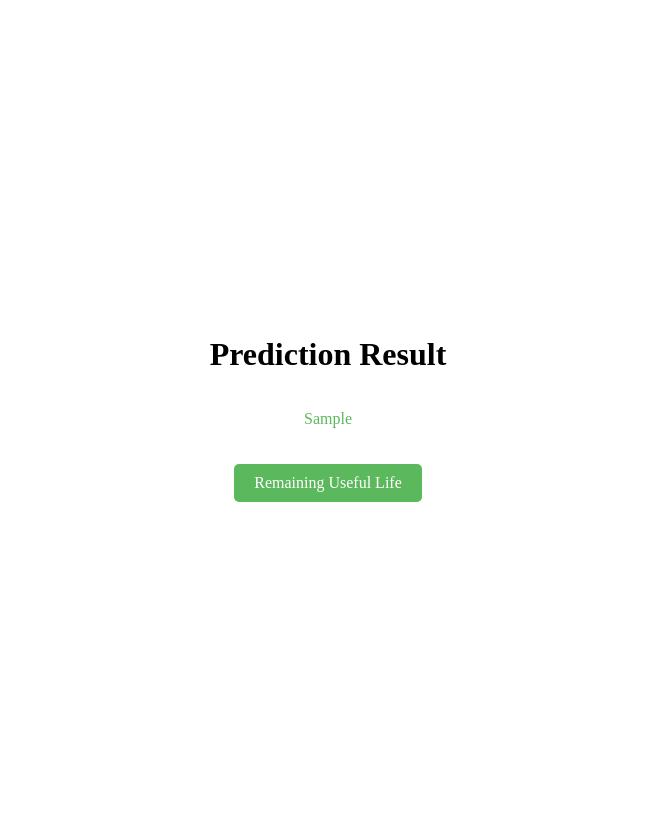
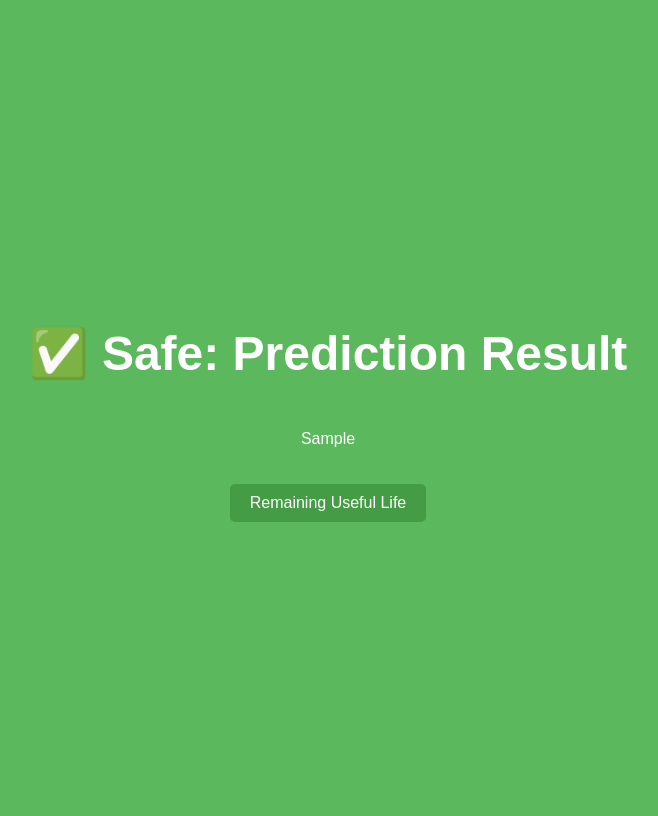
Before and after one commit to ayushgandhi904/Predictive_Maintenance, a Flask app: template templates/safe.html in a window 1280 px wide. Shown: the whole page, without its empty margins (312-970 px from the left). Run offline with Flask 3, Linux system fonts and the light colour scheme; the template is opened without the code that fills it: most values are stand-ins (such as "Sample title", 1, 10 or a date in 2020).

Commit message:
app ready

```diff
--- a/templates/form.html
+++ b/templates/form.html
@@ -100,7 +100,7 @@
         <label for="High_pressure_cool_air_flow">High pressure cool air flow (lbm/s):</label>
         <input type="number" name="High_pressure_cool_air_flow" step="0.01" required><br>
 
-        <label for="Low_pressure_cool_air_flow">Low pressure cool air flow:</label>
+        <label for="Low_pressure_cool_air_flow">Low pressure cool air flow (lbm/s):</label>
         <input type="number" name="Low_pressure_cool_air_flow" step="0.01" required><br>
 
         <input type="submit" value="Submit">
--- a/templates/index.html
+++ b/templates/index.html
@@ -36,7 +36,7 @@
     </style>
 </head>
 <body>
-    <h1>Welcome to Nasa Turbo_Engine Predict Maintenance Project</h1>
+    <h1>Welcome to Nasa Turbo Engine Predict Maintenance Page</h1>
     <p>This web application predicts Remaining Useful Life Based on its features.</p>
     <p>Click the button below to start predicting:</p>
     <a href="/predict" class="button">Predict RUL</a>
--- a/templates/safe.html
+++ b/templates/safe.html
@@ -4,7 +4,10 @@
     <title>Predict Maintenance Result</title>
     <style>
         body {
-            text-align: center; /* Center-align the text in the body */
+            text-align: center;
+            background-color: #5cb85c; /* Green background color for safety */
+            color: #fff; /* White text color for text on the green background */
+            font-family: Arial, sans-serif;
         }
         .center {
             display: flex;
@@ -15,7 +18,7 @@
         }
         .button {
             margin-top: 20px; /* Add some spacing below the result */
-            background-color: #5cb85c; /* Green background color for safe */
+            background-color: #449d44; /* Darker green for the button */
             color: #fff; /* White text color for the button */
             padding: 10px 20px;
             text-decoration: none;
@@ -23,14 +26,17 @@
             transition: background-color 0.3s ease-in-out;
         }
         .button:hover {
-            background-color: #449d44; /* Darker green on hover for the button */
+            background-color: #398439; /* Even darker green on hover for the button */
+        }
+        .safe-emoji {
+            font-size: 48px; /* Adjust the font size as needed */
         }
     </style>
 </head>
 <body>
     <div class="center">
-        <h1>Prediction Result</h1>
-        <p style="color: #5cb85c;">{{ final_result }}</p>
+        <h1 class="safe-emoji">✅ Safe: Prediction Result</h1>
+        <p>{{ final_result }}</p>
         <a href="/predict" class="button">Remaining Useful Life</a>
     </div>
 </body>
```
Also changed, not shown: templates/danger.html (+11 -5 lines), templates/warning.html (+11 -5 lines).
